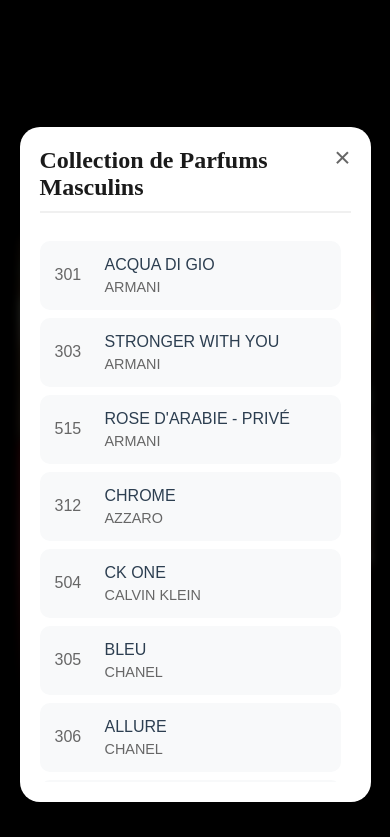
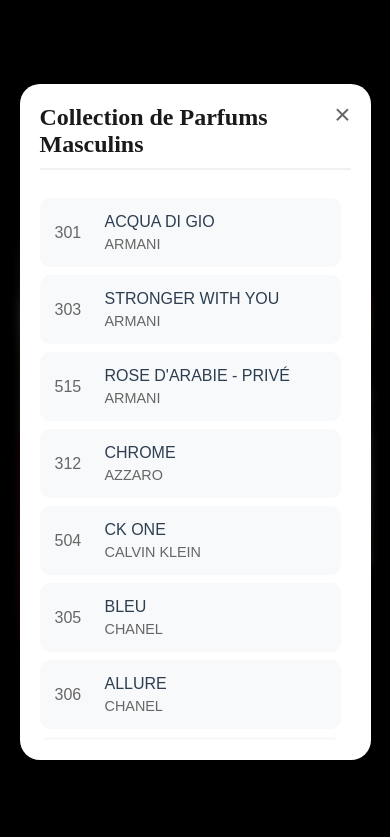
Before and after one commit to akididou/jeu-de-dupes, a plain HTML site: page index.html in a window 390 px wide. Both pictures are taken after a click on the element 270 px from the left and 464 px from the top of the page. Drawn offline with Linux system fonts and the light colour scheme.

Commit message:
mobile fix

```diff
--- a/css/style.css
+++ b/css/style.css
@@ -57,7 +57,7 @@
 .modal-content {
     position: relative;
     background-color: #fff;
-    margin:auto;
+    margin: auto;
     padding: 30px;
     width: 90%;
     max-width: 500px;
@@ -66,7 +66,7 @@
     transform: translateY(20px);
     animation: modalSlide 0.3s forwards;
     height: 80%;
-    top:10%;
+    top: 10%;
     overflow-y: auto;
 }
 
@@ -145,7 +145,7 @@
     }
 
     .modal-content {
-        margin: 5vh auto;
+        margin: auto;
         padding: 20px;
         max-height: 90vh;
         overflow-y: auto;
```
